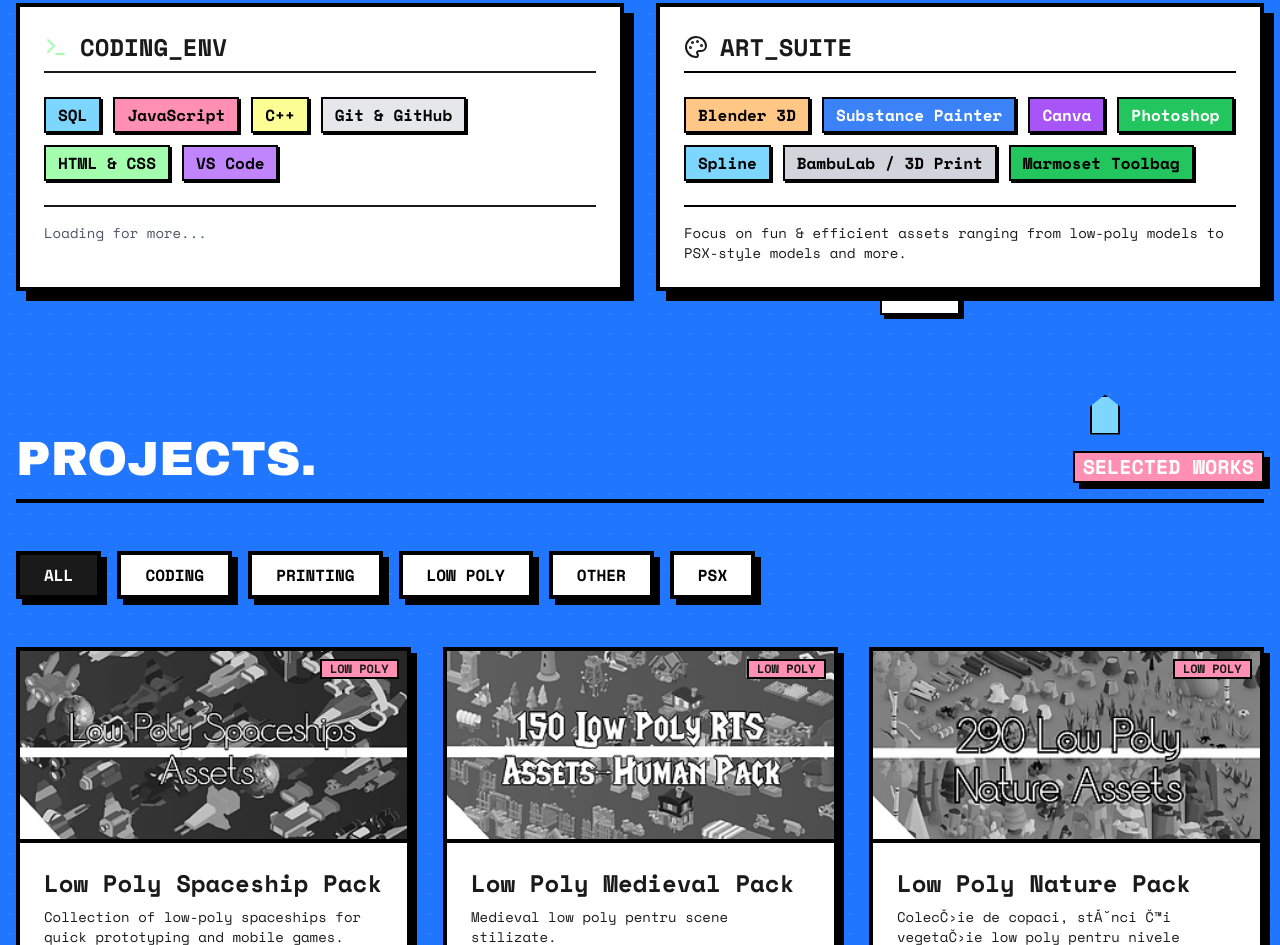
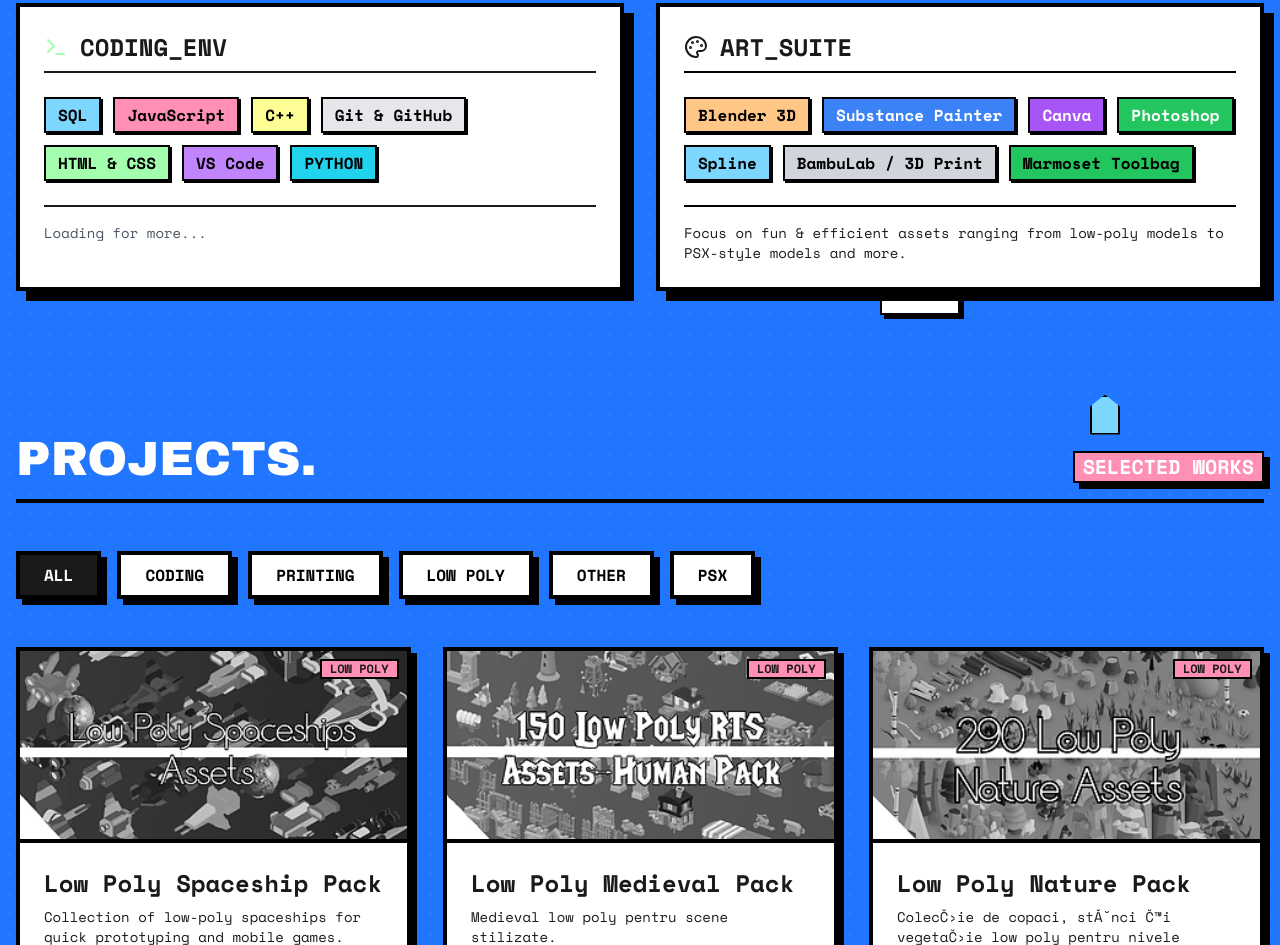
Before and after one commit to wildenza/wildenzaa, a plain HTML site: page index.html in a window 1280 px wide. Shown: the part 2596-3541 px from the top of the page. Drawn offline with nearby package versions, Linux system fonts and the light colour scheme; some packages are replaced by stand-ins of ours; a script that the page names is missing.

Commit message:
Upd Index

```diff
--- a/index.html
+++ b/index.html
@@ -203,6 +203,7 @@ My workflow spans the entire asset-development pipeline: from concepting in Blen
                     <span class="bg-gray-200 text-black border-2 border-black px-3 py-1 font-bold shadow-[2px_2px_0px_0px_#000]">Git & GitHub</span>
                     <span class="bg-neo-green text-black border-2 border-black px-3 py-1 font-bold shadow-[2px_2px_0px_0px_#000]">HTML & CSS</span>
                     <span class="bg-purple-400 text-black border-2 border-black px-3 py-1 font-bold shadow-[2px_2px_0px_0px_#000]">VS Code</span>
+                     <span class="bg-cyan-400 text-black border-2 border-black px-3 py-1 font-bold shadow-[2px_2px_0px_0px_#000]">PYTHON</span>
                 </div>
                 <p class="mt-6 text-sm border-t-2 border-neo-black pt-4 text-gray-600">
                     Loading for more...
```
